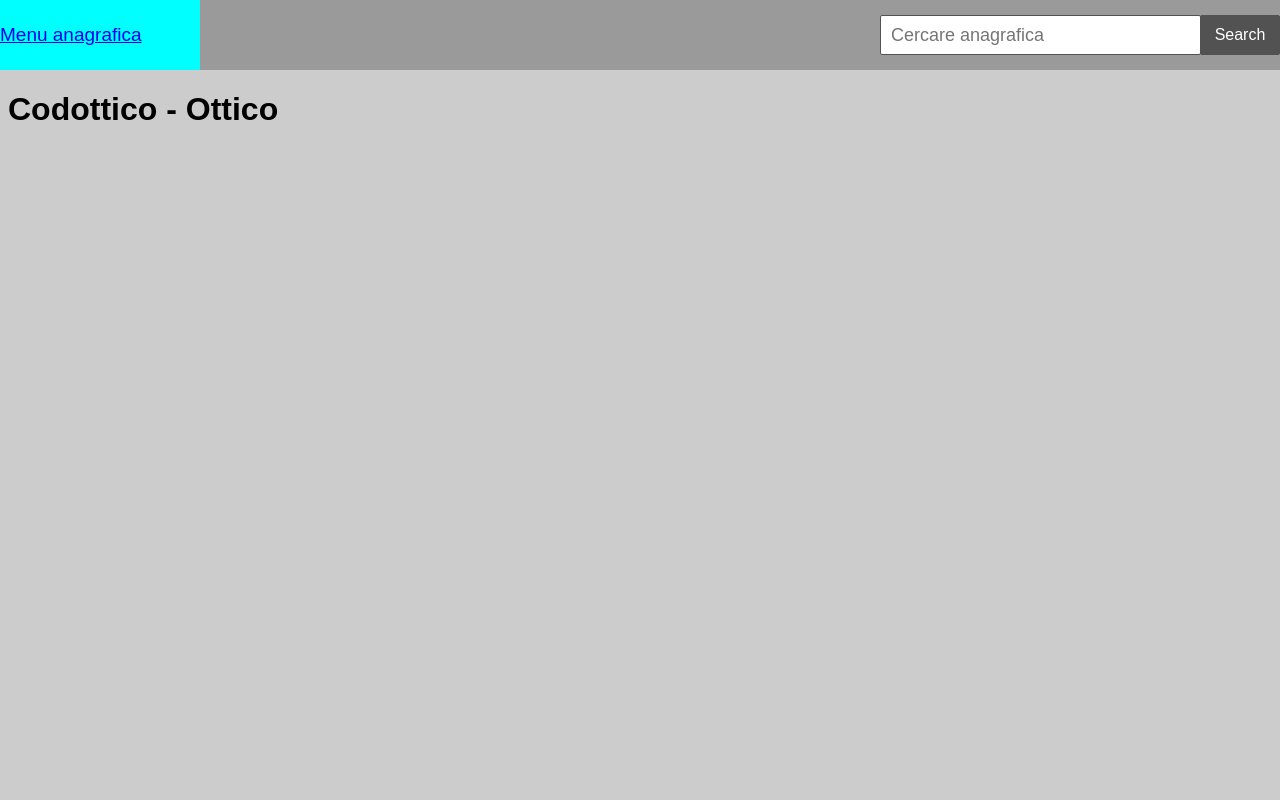
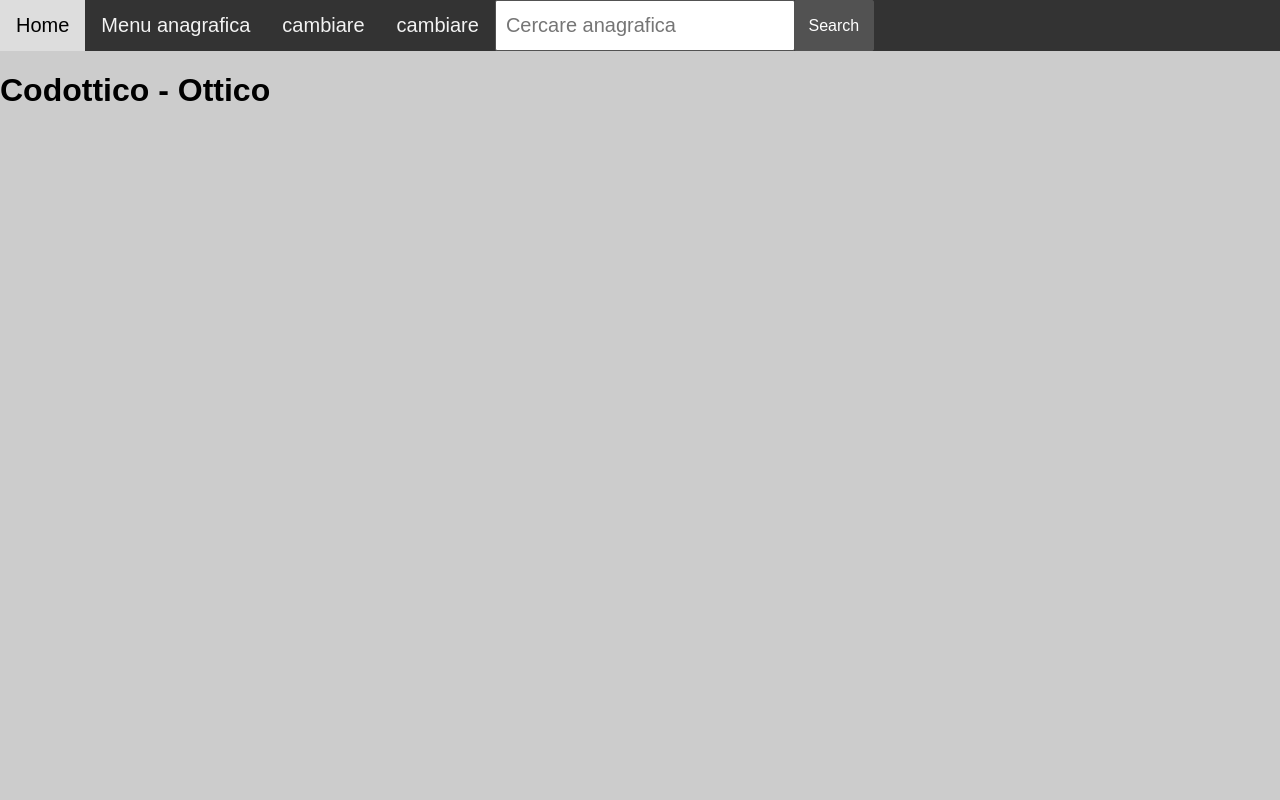
Before and after one commit to ZorziG/Programma, a Django app: template anagrafica/templates/anagrafica/anagrafica_list.html in a window 1280 px wide. Run offline with Django 4.2, Linux system fonts and the light colour scheme; the template is opened without the code that fills it, so the values that code supplies are empty.

Commit message:
rifatta la barra iniziale sistemare

```diff
--- a/Vtech/settings.py
+++ b/Vtech/settings.py
@@ -124,6 +124,7 @@ USE_TZ = True
 STATIC_URL = 'static/'
 STATIC_ROOT = [BASE_DIR / 'static']
 
+
 # Default primary key field type
 # https://docs.djangoproject.com/en/4.0/ref/settings/#default-auto-field
 
--- a/anagrafica/static/css/style.css
+++ b/anagrafica/static/css/style.css
@@ -8,8 +8,8 @@
     background-color: rgb(154, 154, 154);
   }
 
-  .back-menu {
-    font-size: 19px;
+  .anagrafica-menu {
+    font-size: px;
   }
 
   .left-section {
--- a/anagrafica/urls.py
+++ b/anagrafica/urls.py
@@ -1,4 +1,3 @@
-from django import views
 from django.urls import path
 
 from .views import (
--- a/templates/base.html
+++ b/templates/base.html
@@ -9,11 +9,9 @@
     body, html {height: 100%}
     body  {background-color: rgb(204, 204, 204);}
     </style>
-    {% load static %}
-    <link rel="stylesheet" href="{% static 'css/style.css' %}">
   </head>
   <body>
-    {% include "anagrafica/anagrafica_navbar.html" %}
+    {% include "navbar.html" %}
     {% block content %}
     replace here
     {% endblock %}
--- a/templates/navbar.html
+++ b/templates/navbar.html
@@ -1,5 +1,82 @@
-<nav>
-    <ul>
-        <li>Cliccare qui</li>
-    </ul>
-</nav>
+<!DOCTYPE html>
+<html>
+  <head>
+    <meta name="viewport" content="width=device-width, initial-scale=1">
+    <style>
+    body {
+      margin: 0;
+      font-family: Arial, Helvetica, sans-serif;
+    }
+
+    .navbar {
+      overflow: hidden;
+      background-color: rgb(51,51,51);
+    }
+
+    .navbar a {
+      float: left;
+      color: rgb(243, 243, 243);
+      text-align: center;
+      padding: 14px 16px;
+      text-decoration: none;
+      font-size: 20px;
+    }
+
+    .navbar a:hover {
+      background-color: rgb(221,221,221);
+      color: black;
+    }
+
+    .d-flex {
+      display: flex;
+      flex: 1;
+      height:51px;
+    }
+
+    .search-bar {
+      flex: 1;
+      font-size: 20px;
+      padding-left: 10px;
+      border-width: 1px;
+      border-style: solid;
+      border-color: rgb(82, 82, 82);
+      border-radius: 2px;
+      max-width: 300px;
+    }
+    .search-bar::placeholder {
+      font-size: 20px;
+    }
+
+    .serach-button {
+      color: white;
+      background-color: rgb(82, 82, 82);
+      font-size: 16px;
+      width: 80px;
+      border-width: 1px;
+      border-style: solid;
+      border-color: rgb(82, 82, 82);
+      margin-left: -1px;
+      border-radius: 2px;
+      transition: 0.15s;
+      cursor: pointer;
+    }
+    .serach-button:hover {
+      background-color: rgb(221,221,221);
+      color: black;
+    }
+
+    </style>
+  </head>
+  <body>
+    <div class="navbar" id="navbarSupportedContent">
+      <a class="active" href="#home">Home</a>
+      <a href="{% url 'anagrafica:anagrafica-menu' %}">Menu anagrafica</a>
+      <a href="#contact">cambiare</a>
+      <a href="#about">cambiare</a>
+      <form class="d-flex" role="search" method="GET" action="{% url 'anagrafica:search-anagrafica'%}">
+        <input class="search-bar" type="search" placeholder="Cercare anagrafica" aria-label="Search" name="searched">
+        <button class="serach-button" type="submit">Search</button>
+      </form>
+    </div>
+  </body>
+</html>
```
Also changed, not shown: static/css/navbar.css (added, +61 -0 lines).
